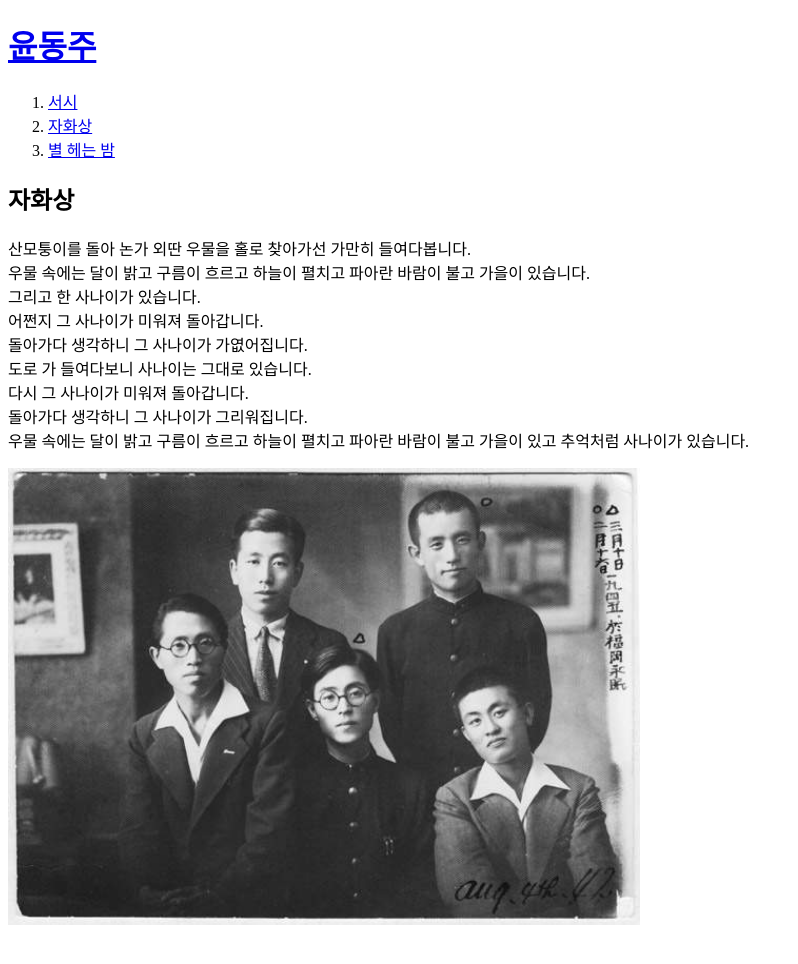
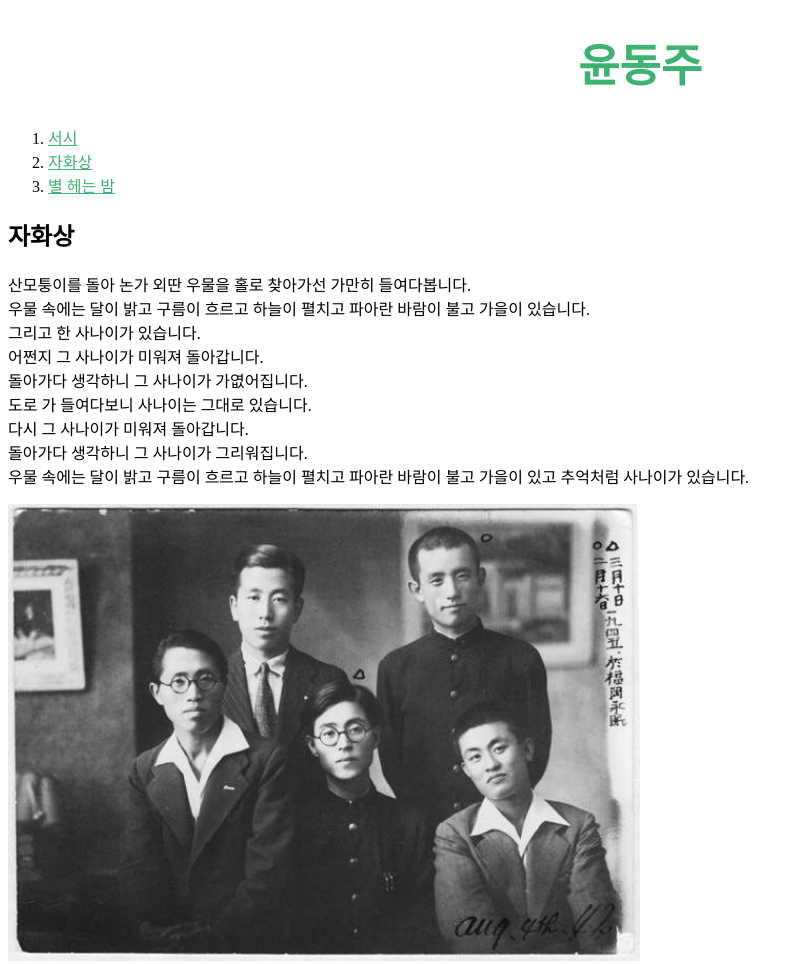
Before and after one commit to ukgi/HTML-CSS, a plain HTML site: page 2.html in a window 1280 px wide. Shown: the whole page, without its empty margins (0-798 px from the left). Before the commit the page ends 937 px from the top, so only its background shows below. Drawn offline with Linux system fonts and the light colour scheme.

Commit message:
Update 2.html

```diff
--- a/2.html
+++ b/2.html
@@ -5,7 +5,17 @@
     <meta charset="utf-8" />
   </head>
   <body>
-    <h1><a href="index.html">윤동주</a></h1>
+    <style>
+      a {
+        color: mediumseagreen;
+        text-decoration: underline;
+      }
+      h1 {
+        font-size: 45px;
+        text-align: center;
+      }
+    </style>
+    <h1><a href="index.html" style="text-decoration:none">윤동주</a></h1>
     <ol>
       <li><a href="1.html">서시</a></li>
       <li><a href="2.html">자화상</a></li>
```
